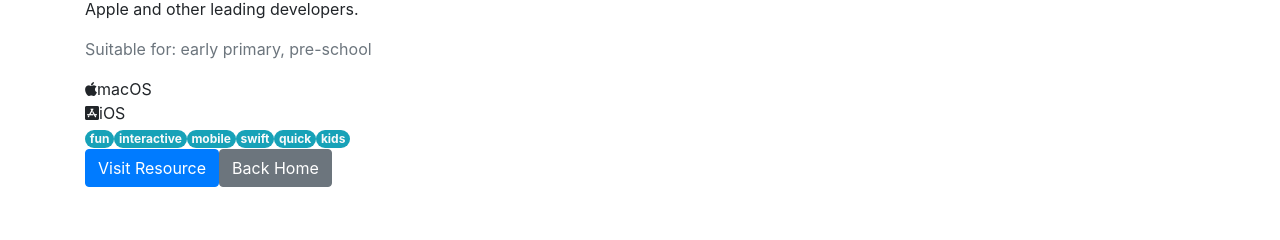
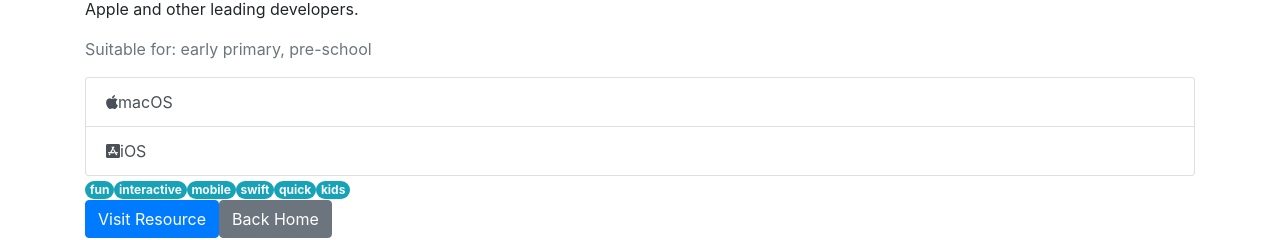
Before and after one commit to TheCoolBlackCat/computing-resources, a Next.js app: page /resource/3a92eff4cab3-4c32-b5d0-ac99cd2a6d05 in a window 1280 px wide. Shown: the part 543-783 px from the top of the page. Built offline with nearby package versions, Linux system fonts and the light colour scheme.

Commit message:
Use list group

```diff
--- a/pages/resource/[uuid].tsx
+++ b/pages/resource/[uuid].tsx
@@ -27,7 +27,7 @@ export default function resource(props: Props) {
     const tagsList = tags.map((tag, i) => <span key={i} className="badge rounded-pill bg-info text-light">{tag}</span>)
     const targetList = "Suitable for: " + target.join(', ')
     const platformList = platforms.map((platform, i) => (
-        <div key={i} className="">
+        <div key={i} className="list-group-item list-group-item-action">
             <i className={getPlatformIcon(platform)} aria-hidden="true"></i>
             {platform}
         </div>
@@ -43,14 +43,12 @@ export default function resource(props: Props) {
                 <h4><strong>{author}</strong>{source === author || ` | Submitted by ${source}`}</h4>
                 <img
                     src={img}
-                    // width="800px"
-                    // height="250px"
                     className="img-fluid"
                     alt="" />
                 <p>{description}</p>
                 <p className="text-muted">{targetList}</p>
                 {target.join}
-                <div className="platforms">
+                <div className="platforms list-group">
                     {platformList}
                 </div>
                 <div className="tags">
```
